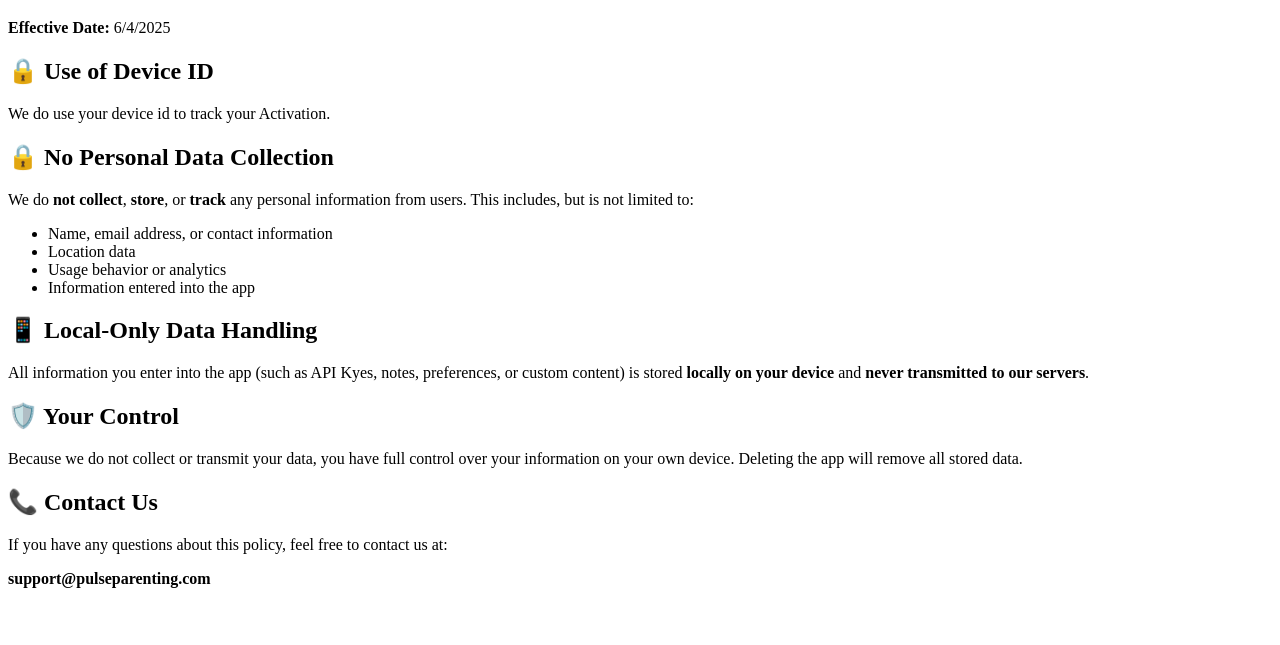
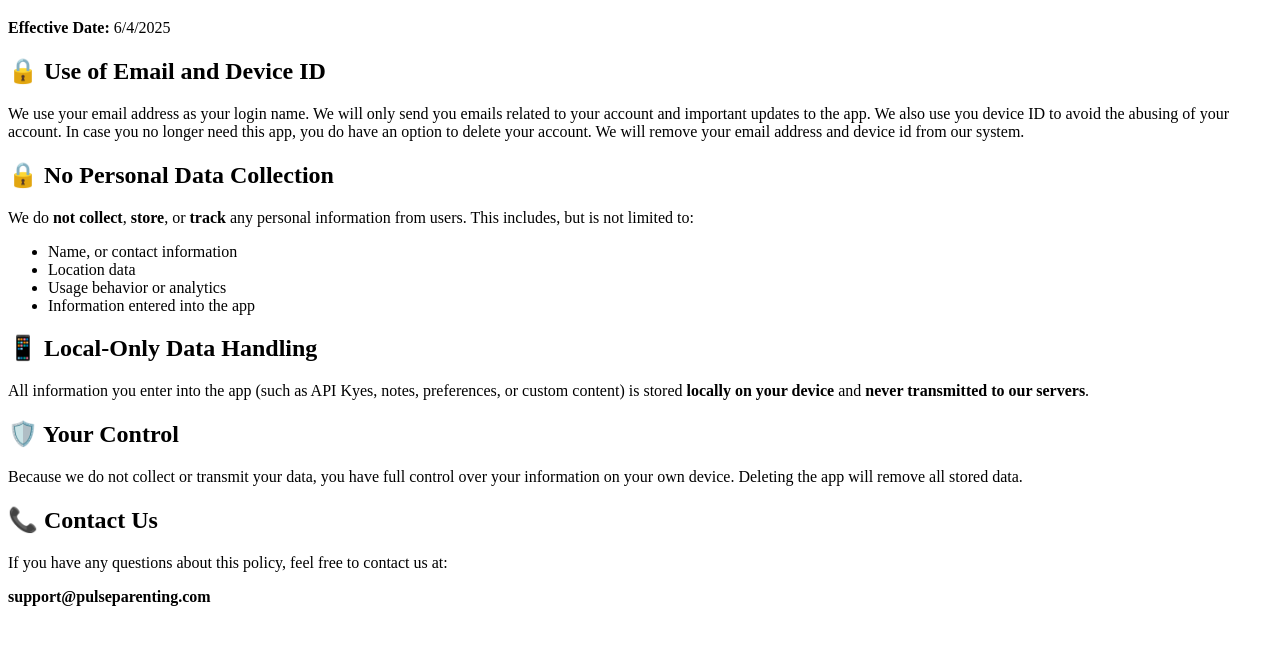
Before and after one commit to cloudtech-ai/pulse-parenting, a plain HTML site: page html/PrivacyPolicy.html in a window 1280 px wide. Shown: the part 61-706 px from the top of the page. Drawn offline with Linux system fonts and the light colour scheme.

Commit message:
Update PrivacyPolicy.html

```diff
--- a/html/PrivacyPolicy.html
+++ b/html/PrivacyPolicy.html
@@ -9,13 +9,16 @@
     <h1>Privacy Policy for Pulse Parenting</h1>
     <p><strong>Effective Date:</strong> 6/4/2025</p>
 
-    <h2>🔒 Use of Device ID</h2>
-    <p>We do use your device id to track your Activation.</p>
+    <h2>🔒 Use of Email and Device ID</h2>
+    <p>We use your email address as your login name. We will only send you emails related to your account and important updates to the app.
+        We also use you device ID to avoid the abusing of your account. In case you no longer need this app, you do have an option
+        to delete your account. We will remove your email address and device id from our system.
+    </p>
 
     <h2>🔒 No Personal Data Collection</h2>
     <p>We do <strong>not collect</strong>, <strong>store</strong>, or <strong>track</strong> any personal information from users. This includes, but is not limited to:</p>
     <ul>
-        <li>Name, email address, or contact information</li>
+        <li>Name, or contact information</li>
         <li>Location data</li>
         <li>Usage behavior or analytics</li>
         <li>Information entered into the app</li>
```
